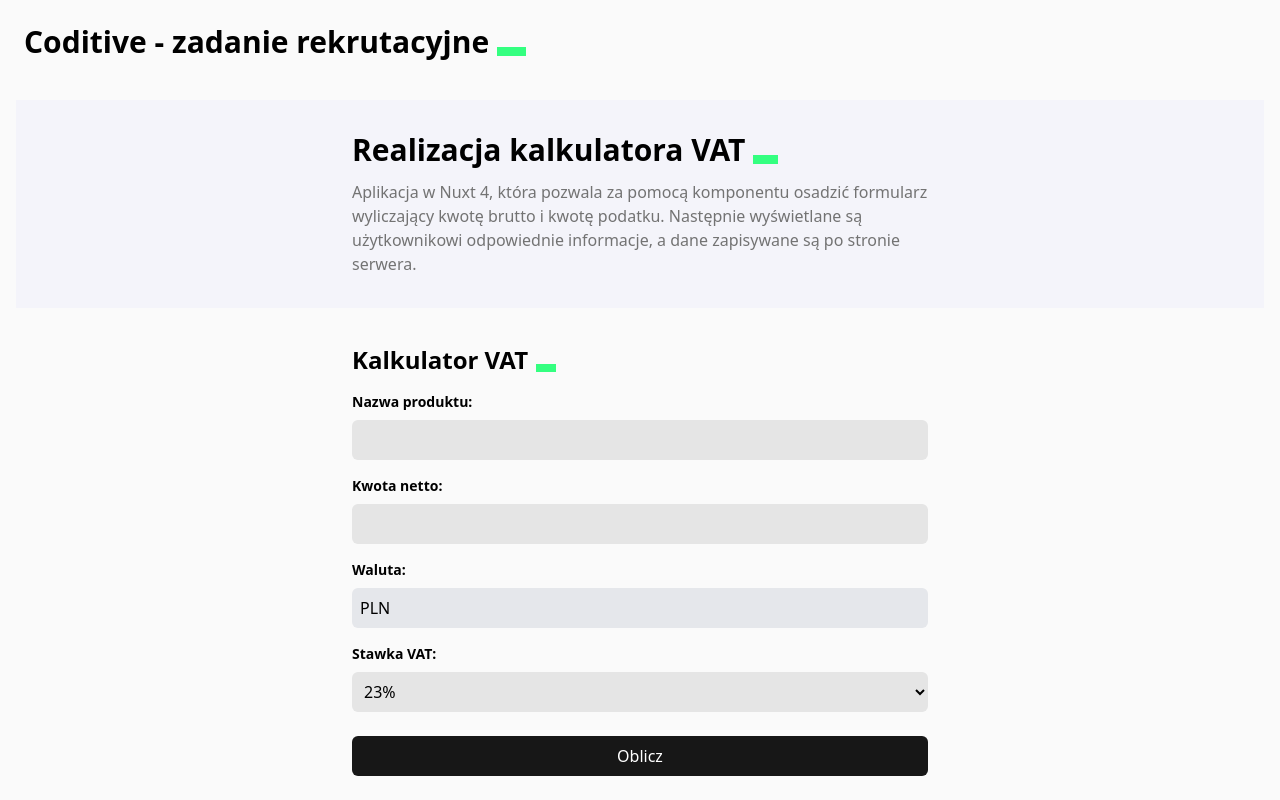
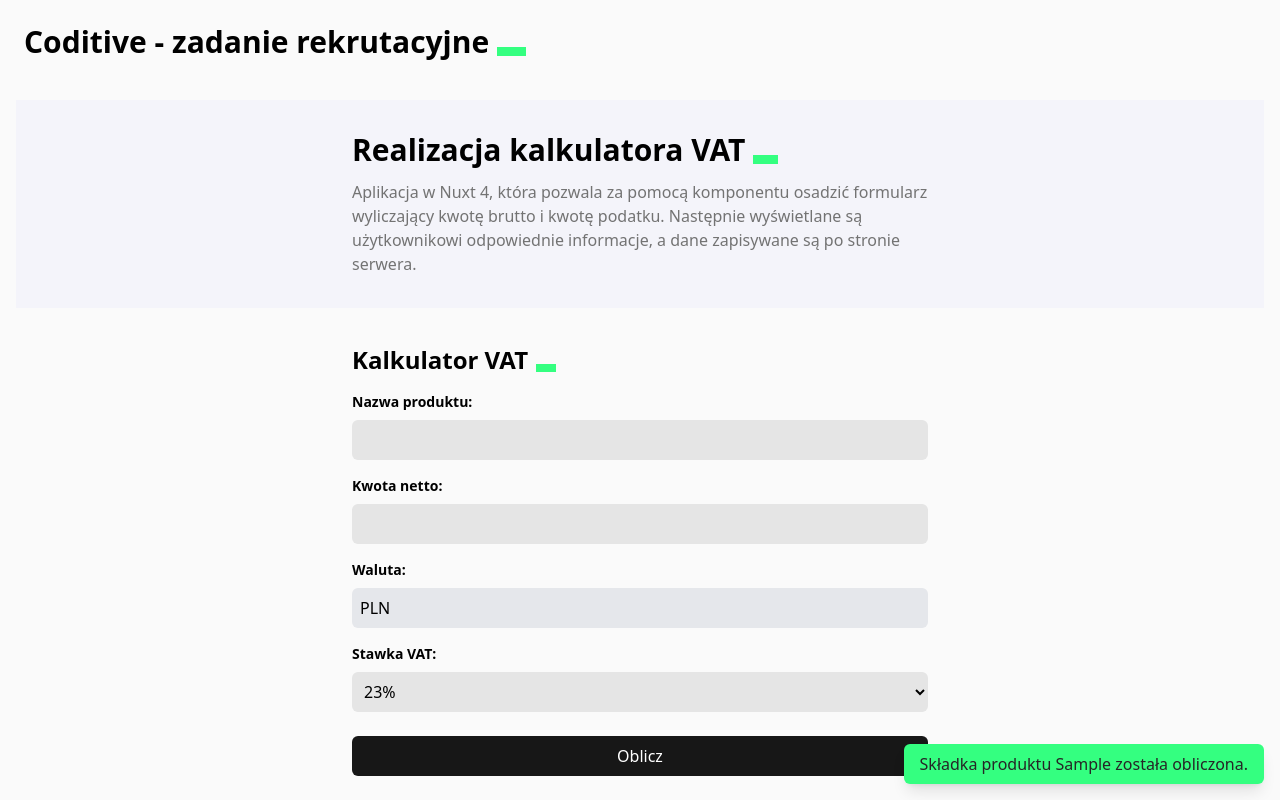
Before and after one commit to filipszczech/coditive_rekrutacja, a Nuxt app in the folder coditive-rekrutacja/: page / in a window 1280 px wide. Both pictures are taken after typing "Sample", "5" into the empty fields and a click on the button "Oblicz". Built offline with nearby package versions, Linux system fonts and the light colour scheme.

Commit message:
form - toast

```diff
--- a/coditive-rekrutacja/app/app.vue
+++ b/coditive-rekrutacja/app/app.vue
@@ -3,5 +3,6 @@
         <NuxtLayout>
             <NuxtPage />
         </NuxtLayout>
+        <Toast />
 	</div>
 </template>
--- a/coditive-rekrutacja/app/components/PriceCalculatorForm.vue
+++ b/coditive-rekrutacja/app/components/PriceCalculatorForm.vue
@@ -69,6 +69,7 @@
 
 <script setup>
     const { form_data, calculate, reset } = useForm();
+    const { show_toast } = useToast();
 
     const h = reactive({
         result: null,
@@ -78,6 +79,7 @@
     const submit_form = async () => {
         h.result = calculate();
         console.log(h.result);
+        show_toast(`Składka produktu ${h.result.name} została obliczona.`, 'success');
         reset();
     }
 </script>
--- /dev/null
+++ b/coditive-rekrutacja/app/components/Toast.vue
@@ -0,0 +1,37 @@
+<template>
+    <transition name="fade">
+        <div
+            v-if="show"
+            :class="[
+                'fixed bottom-4 right-4 px-4 py-2 rounded-md shadow-lg',
+                type_class
+            ]">
+            {{ message }}
+        </div>
+    </transition>
+</template>
+
+<script setup>
+    const { toast } = useToast();
+
+    const show = computed(() => toast.show);
+    const message = computed(() => toast.message);
+
+    const type_class = computed(() => {
+        switch (toast.type) {
+            case 'success': return 'bg-coditive_accent text-neutral-800';
+            case 'error': return 'bg-red-400 text-neutral-800';
+            case 'info': return 'bg-coditive_gray text-neutral-600';
+            default: return 'bg-coditive_gray text-neutral-600';
+        }
+    })
+</script>
+
+<style>
+    .fade-enter-active, .fade-leave-active {
+        transition: opacity 0.3s;
+    }
+    .fade-enter-from, .fade-leave-to {
+        opacity: 0;
+    }
+</style>
--- /dev/null
+++ b/coditive-rekrutacja/app/composables/useToast.js
@@ -0,0 +1,28 @@
+import { reactive } from 'vue';
+
+const toast = reactive({
+    show: false,
+    message: '',
+    type: 'info',
+});
+
+let timeout_id = null;
+
+export function useToast() {
+    const show_toast = (msg, type = 'info', duration = 3000) => {
+        if (timeout_id) {
+            clearTimeout(timeout_id);
+            timeout_id = null;
+        }
+
+        toast.message = msg;
+        toast.type = type;
+        toast.show = true;
+
+        timeout_id = setTimeout(() => {
+            toast.show = false;
+            timeout_id = null;
+        }, duration);
+    }
+    return { toast, show_toast }
+}
```
